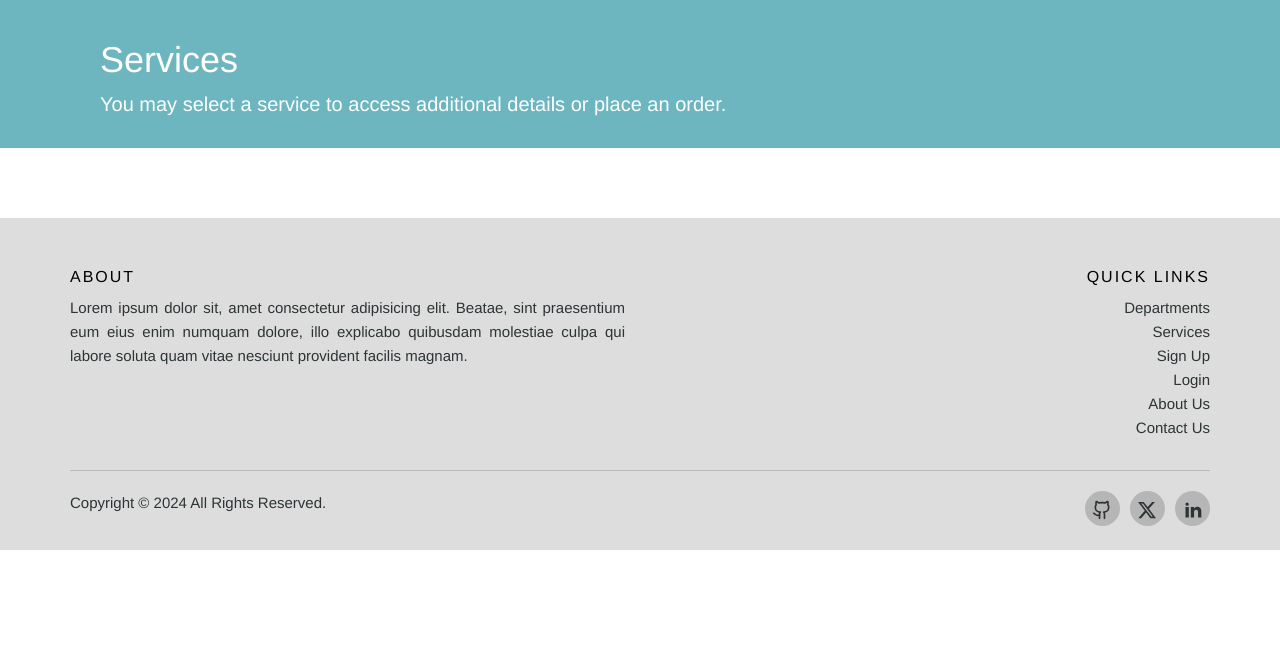
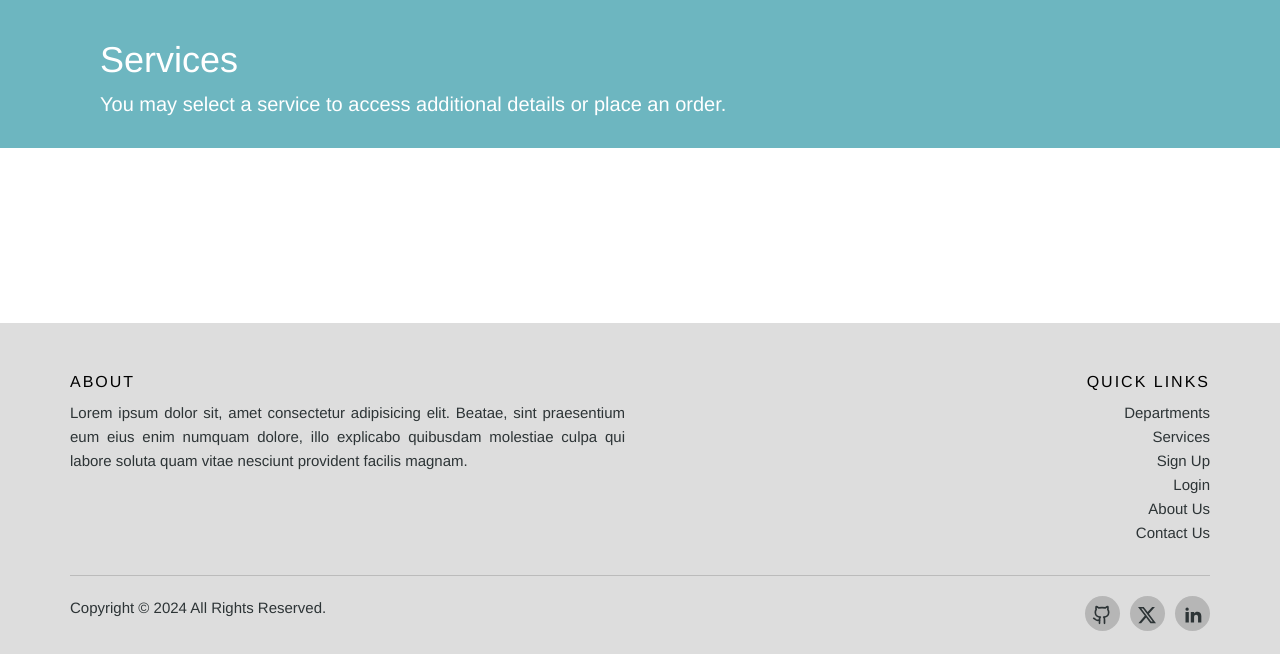
Before and after one commit to uosyph/GovServicesPortal, a Flask app: page /services in a window 1280 px wide. Shown: the part 100-754 px from the top of the page. Run offline with Flask 3, Linux system fonts and the light colour scheme; data that the repository does not hold is empty; some libraries are stand-ins or nearby versions.

Commit message:
[fix] Minor margin change

```diff
--- a/static/styles/cards.css
+++ b/static/styles/cards.css
@@ -58,7 +58,7 @@
 	grid-template-columns: repeat(3, 1fr);
 	grid-gap: 40px;
 	list-style: none;
-	margin: 0;
+	margin: 75px 0 100px;
 	padding: 0;
 }
 
```
